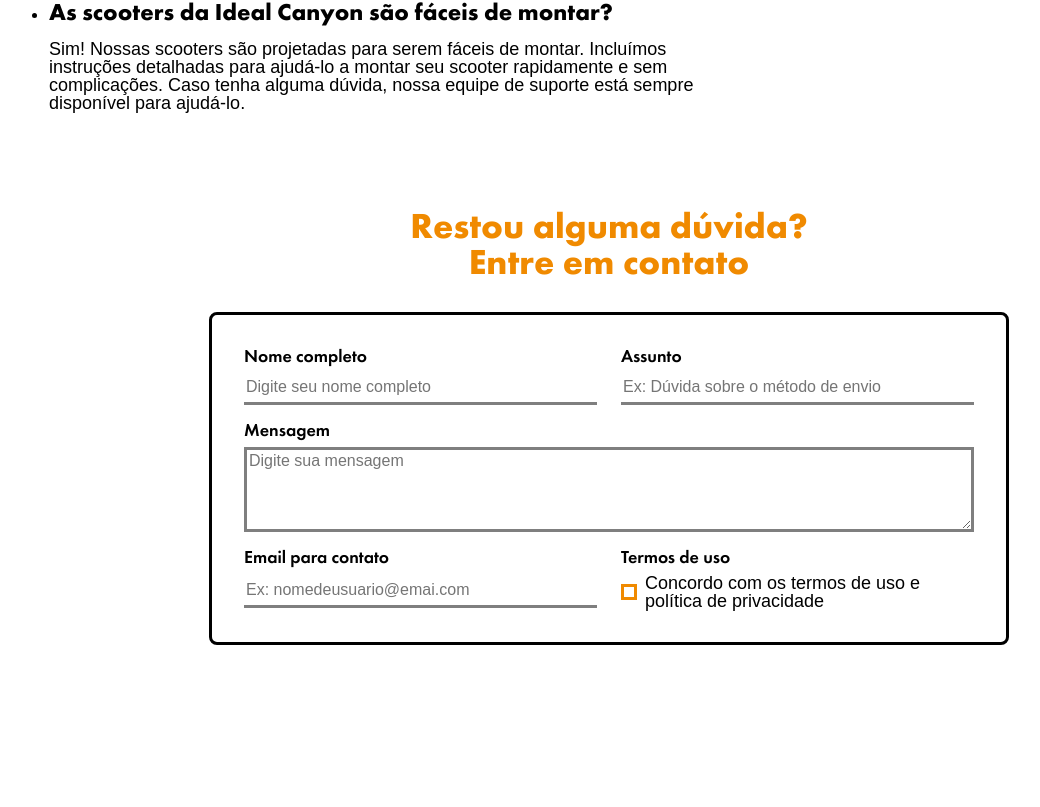
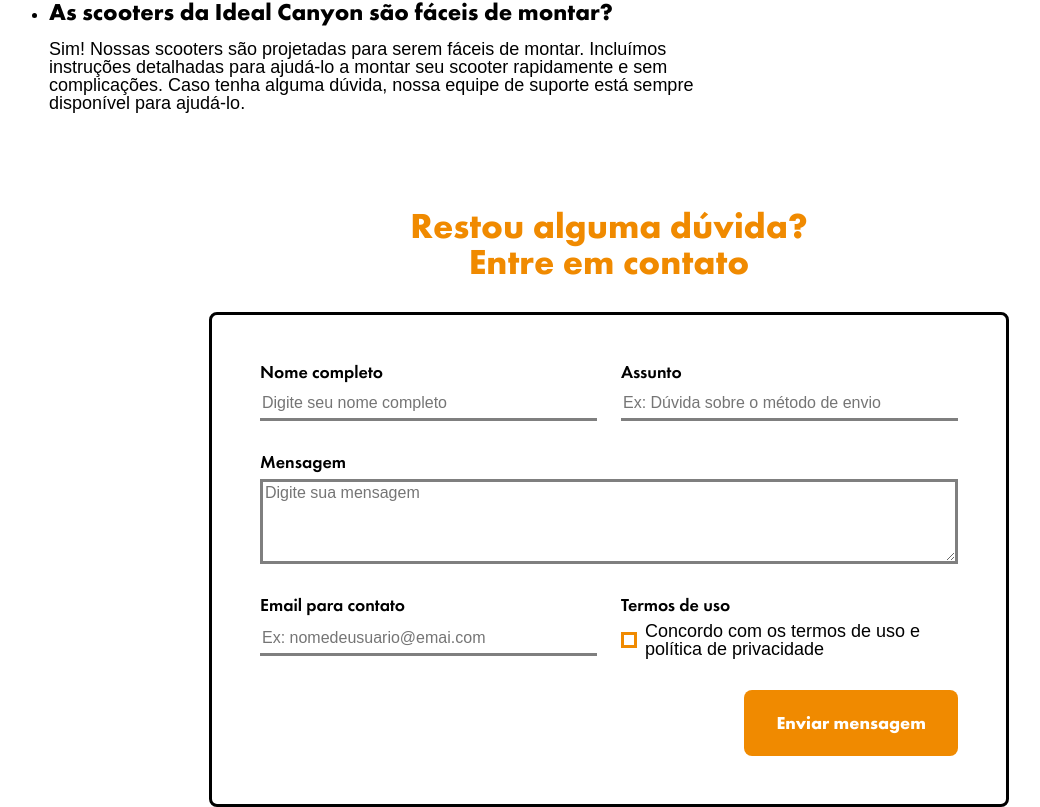
Before and after one commit to caioalmeida08/ideal-canyon, a Next.js app in the folder client/: page / in a window 1280 px wide. Shown: the part 3731-4538 px from the top of the page, without its empty margins (31-1071 px from the left). Before the commit the page ends 4376 px from the top, so only its background shows below. Built offline with nearby package versions, Linux system fonts and the light colour scheme; a web font is replaced by a local one.

Commit message:
implemented the submit button for doubts form

```diff
--- a/client/pages/index.tsx
+++ b/client/pages/index.tsx
@@ -409,6 +409,7 @@ export default function Home() {
                         name="termos"
                         value=""
                     />
+                    <ButtonPrimary url="/contato" text="Enviar mensagem" />
                 </form>
             </section>
         </>
--- a/client/scss/pages/index.module.scss
+++ b/client/scss/pages/index.module.scss
@@ -422,17 +422,31 @@
         display: grid;
         row-gap: var(--spacing-32);
     }
+
+    a {
+        text-align: center;
+        width: 100%;
+        box-sizing: border-box;
+    }
 }
 
 @media (width>=768px) {
     .doubts_form form {
+        padding: var(--spacing-48);
         grid-template-columns: 1fr 1fr;
         grid-template-rows: repeat(3, fit-content(100%));
         column-gap: var(--spacing-24);
-        row-gap: var(--spacing-16);
+        row-gap: var(--spacing-32);
 
         div:has([name="mensagem"]) {
             grid-column: 1 / span 2;
         }
+
+        a {
+            grid-column: 2;
+            margin-left: auto;
+            margin-right: 0;
+            width: fit-content;
+        }
     }
 }
```
